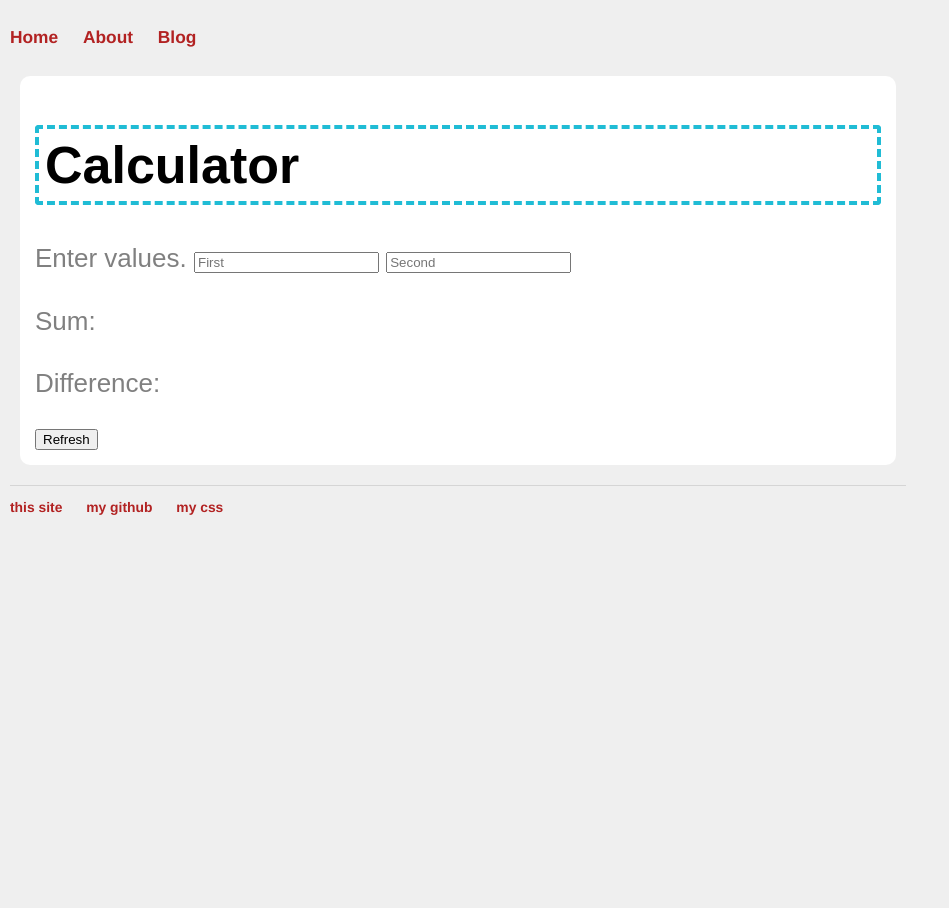
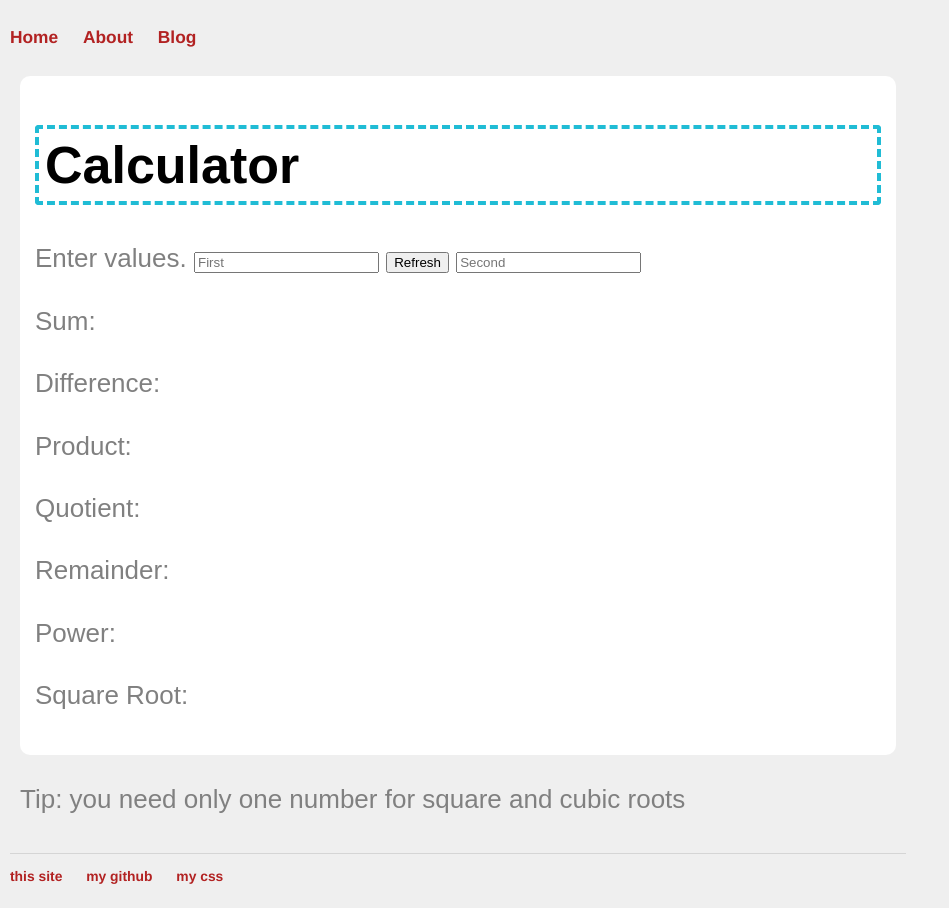
Before and after one commit to Samplasion/samplasion.github.iold, a Jekyll site: the page built from calc.html, in a window 1280 px wide. Shown: the whole page, without its empty margins (0-949 px from the left). Built offline with Jekyll 4.4.1, drawn with Linux system fonts in a browser that asks for light colours; a script that is not in the unit is left out.

Commit message:
Update calc.html

```diff
--- a/calc.html
+++ b/calc.html
@@ -6,18 +6,28 @@ title: Calculator
 <h1><div>{{ page.title }}</div></h1>
 <p>
   <label>Enter values.</label>
-  <input id="input" type="number" placeholder="First"
-  oninput="weightConverterOZ(this.value, 'input2')" onchange="weightConverterOZ(this.value, 'input2')">
+  <input id="input" type="number" placeholder="First">
+<button onclick="weightConverterOZ(document.getElementById('input').value, 'input2')">Refresh</button>
   <input id="input2" type="number" placeholder="Second">
 </p>
 <p>Sum: <span id="outputpl"></span></p>
 <p>Difference: <span id="outputmi"></span></p>
-<button onclick="weightConverterOZ(document.getElementById('input').value, 'input2')">Refresh</button>
+<p>Product: <span id="outputpe"></span></p>
+<p>Quotient: <span id="outputdi"></span></p>
+<p>Remainder: <span id="outputre"></span></p>
+<p>Power: <span id="outputpo"></span></p>
+<p>Square Root: <span id="outputsq"></span></p>
 </div>
+<p>Tip: you need only one number for square and cubic roots</p>
 <script>
 function weightConverterOZ(valNum, valNun) {
   var sec = document.getElementById(valNun)
   document.getElementById("outputpl").innerHTML=parseInt(valNum)+parseInt(sec.value);
   document.getElementById("outputmi").innerHTML=valNum-sec.value;
+  document.getElementById("outputpe").innerHTML=valNum*sec.value;
+  document.getElementById("outputdi").innerHTML=valNum/sec.value;
+  document.getElementById("outputre").innerHTML=valNum%sec.value;
+  document.getElementById("outputpo").innerHTML=Math.pow(valNum, sec.value);
+  document.getElementById("outputsq").innerHTML=Math.sqrt(valNum);
 }
 </script>
```
